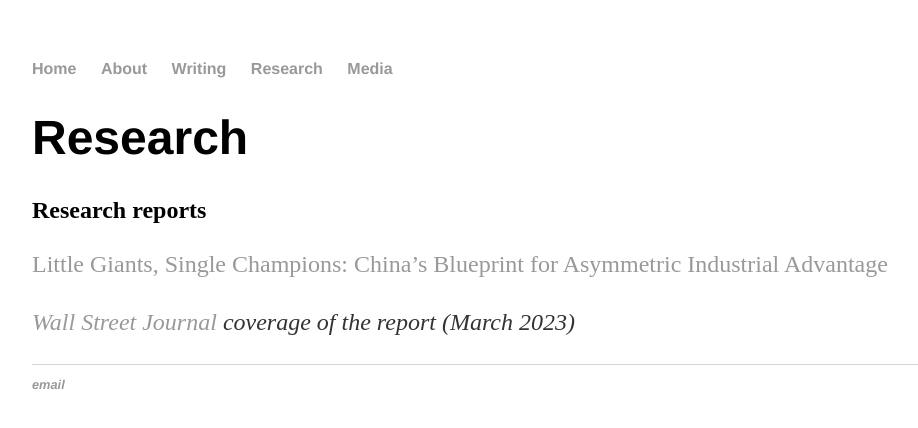
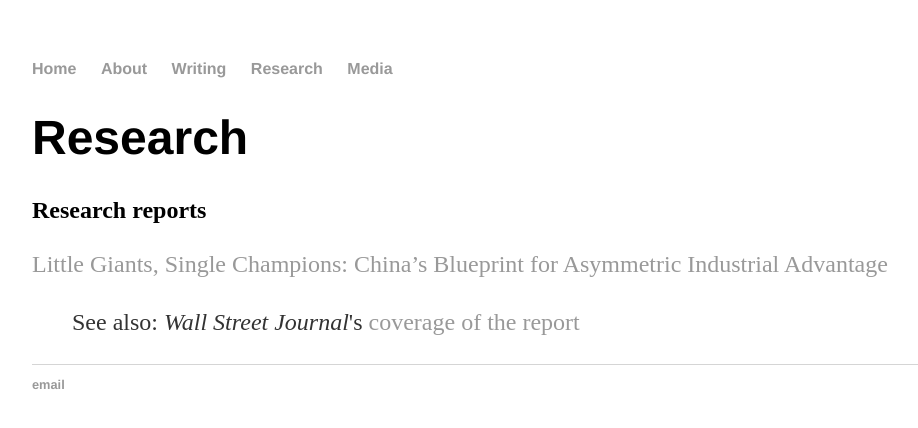
Before and after one commit to marykmhui/marykmhui, a Jekyll site: the page built from research/index.html, in a window 1280 px wide. Shown: the top 428 px of the page, without its empty margins (160-1078 px from the left). Built offline with Jekyll 4.4.1, drawn with Linux system fonts in a browser that asks for light colours.

Commit message:
Update index.html

```diff
--- a/research/index.html
+++ b/research/index.html
@@ -7,7 +7,8 @@ title: Research
 			<h1>Research</h1>
 			<h2>Research reports</h2>
 			<p><a href=https://forcedistancetimes.com/little-giants-single-champions-report/>Little Giants, Single Champions: China’s Blueprint for Asymmetric Industrial Advantage</a><br>
-			<div><p><em><a href=https://www.wsj.com/articles/china-cultivates-thousands-of-little-giants-in-aerospace-telecom-to-outdo-u-s-97ef9bdb>Wall Street Journal<em></a> coverage of the report (March 2023)<br>
+			<p style="margin-left:40px">See also: <em>Wall Street Journal</em>&#39;s&nbsp;<a href="https://www.wsj.com/articles/china-cultivates-thousands-of-little-giants-in-aerospace-telecom-to-outdo-u-s-97ef9bdb">coverage of the report</a></p>
+
 </p>
 
 
```
